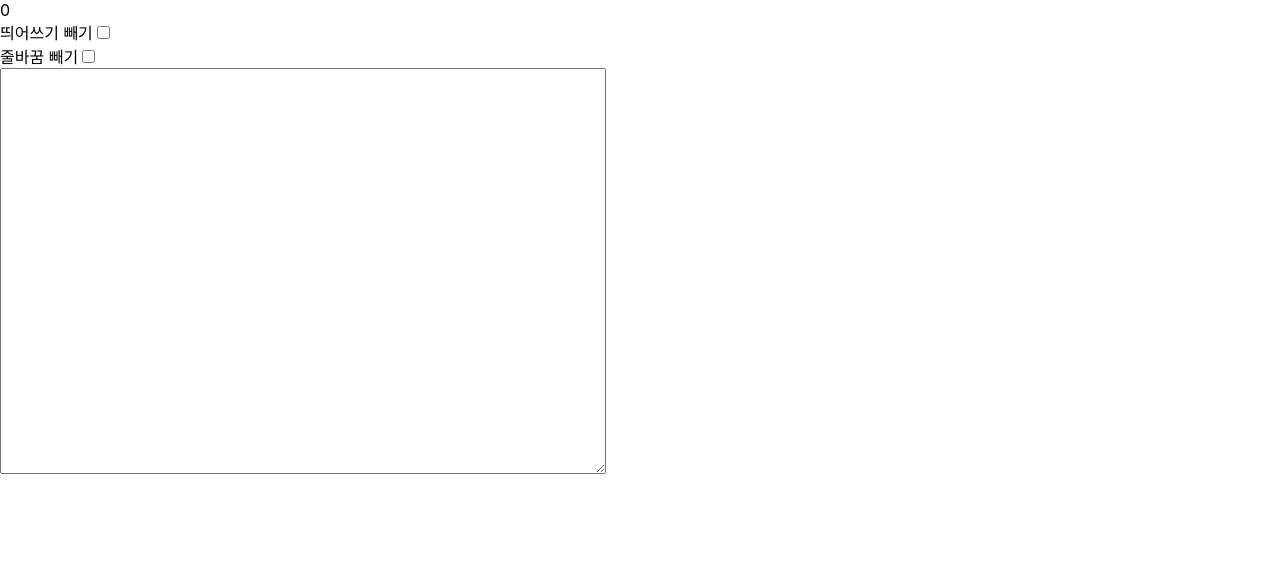
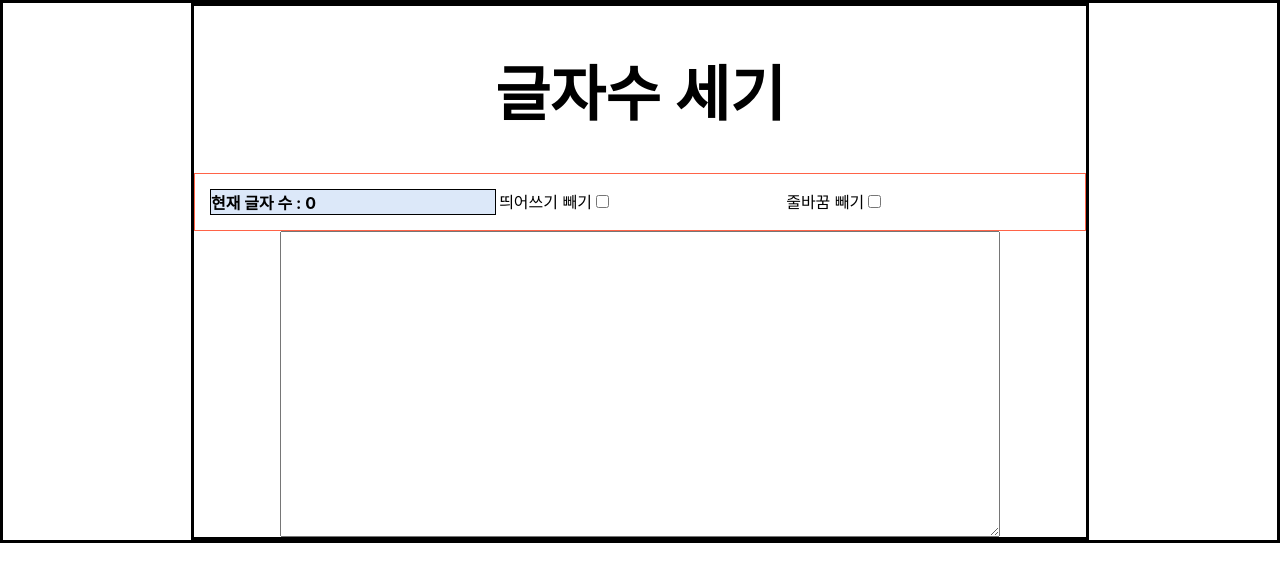
Before and after one commit to innovatorCho/memozi-app, a React (Create React App) app: page / in a window 1280 px wide. Shown: the top 582 px of the page. Built offline with nearby package versions, Linux system fonts and the light colour scheme.

Commit message:
css 작업진행

```diff
--- a/src/App.css
+++ b/src/App.css
@@ -1,10 +1,5 @@
 .App{
   display: flex;
   justify-content: center;
-  flex-direction: column;
+  border: solid;
 }
-
-.memozi-textarea {
-  width: 600px;
-  height: 400px;
-}
--- a/src/App.js
+++ b/src/App.js
@@ -1,103 +1,12 @@
-import { useState } from 'react';
 import './App.css';
+import TextLenCom from './components/TextLenCom';
 
 function App() {
 
-  const [textlen, setTextLen] = useState(0);
-  const [textCount, setTextCount] = useState(0);
-  const [textString, setTextString] = useState('');
-
-  const [checkedSpace, setCheckedSpace] = useState(false);
-  const [checkedEnter, setCheckedEnter] = useState(false);
-
-  const [spaceNum, setSpaceNum] = useState(0);
-  const [minusNum, setMinsNum] = useState(0);
-  const [lineNum, setLineNum] = useState(0);
-  const [multiByte, setMultByte] = useState(0);
-  const [singleByte, setSingleByte] = useState(0);
-
-  const CODE_SPACE = 'CSPACE';
-  const CODE_ENTER = 'CENTER';
-
-  const handleTextArea = (e) => {
-    setTextLen(e.target.value.length);
-    setTextCount(e.target.value.length);
-    setTextString(e.target.value);
-
-    let spacenum = 0, minusnum = 0, linenum = 0, multibyte = 0, singlebyte = 0;
-
-    for(let i = 0 ; i < e.target.value.length ; i++) {
-      //console.log(textString.charAt(i));
-      if(e.target.value.charAt(i)===' '){
-        spacenum++;
-      }
-      if(e.target.value.charCodeAt(i)===13 || e.target.value.charCodeAt(i)===10){
-        minusnum++;
-      }
-      if(e.target.value.charCodeAt(i)===10){
-        linenum++;
-      }
-      if(e.target.value.charCodeAt(i)>255){
-        multibyte++;
-      }else{
-        singlebyte++;
-      }
-    }
-    setSpaceNum(spacenum);
-    setMinsNum(minusnum);
-    setLineNum(linenum);
-    setMultByte(multibyte);
-    setSingleByte(singlebyte);
-    console.log(spacenum + " " + linenum + " " + minusnum + " " + multibyte + " " + singlebyte);
-    console.log(spaceNum + " " + lineNum + " " + minusNum + " " + multiByte + " " + singleByte);
-
-    let totalCount = singlebyte + multibyte;
-    setTextLen(totalCount);
-    //setTextCount();
-  }
-
-  const handleChecked = (e) => {
-
-    if(e.target.defaultValue === CODE_SPACE) {
-      setCheckedSpace(e.target.checked);
-    }
-    if(e.target.defaultValue === CODE_ENTER) {
-      setCheckedEnter(e.target.checked);
-    }
-    console.log(`${CODE_ENTER} is ${checkedEnter} and ${CODE_SPACE} is ${checkedSpace}`);
-    getTextCount();
-  }
-
-  const getTextCount = () => {
-    console.log(`${textlen}, spacenum : ${spaceNum}, lineNum : ${lineNum}`);
-    let totalCount = textCount;
-
-    if(checkedSpace) {
-      totalCount = totalCount - spaceNum;
-    }
-    if(checkedEnter) {
-      totalCount = totalCount - lineNum;
-    }
-    setTextLen(totalCount);
-   // setTextLen(totalCount);
-    console.log(spaceNum + " " + lineNum + " " + minusNum + " " + multiByte + " " + singleByte);
-   // console.log(`total count : ${total}`);
-  }
 
   return (
     <div className="App">
-      <div className='memozi-header'>
-        <label className='memozi-header__label'>{textlen}</label>
-        <div className='memozi-header__option__space'>
-          <label className='memozi-header__option__space__label'>띄어쓰기 빼기</label>
-          <input type="checkbox" className='memozi-header__option__space__blank' value={CODE_SPACE} onChange={handleChecked}></input>
-        </div>
-        <div className='memozi-header__option__enter'>
-          <label className='memozi-header__option__enter__label'>줄바꿈 빼기</label>
-          <input type="checkbox" className='memozi-header__option__enter__blank' value={CODE_ENTER} onChange={handleChecked}></input>
-        </div>
-      </div>
-      <textarea className='memozi-textarea' onChange={handleTextArea}></textarea>
+      <TextLenCom />
     </div>
   );
 }
--- /dev/null
+++ b/src/components/TextLenCom.css
@@ -0,0 +1,36 @@
+.textComponent {
+    width: 70%;
+    border: solid;
+}
+
+.memozi-header {
+    display: flex;
+    justify-content: space-between;
+    padding: 15px 15px;
+    box-sizing: block;
+    border: solid 1px tomato;
+}
+.memozi-header__block{
+    width: 33%;
+    height: 100%;
+}
+
+.textComponent-header{
+    text-align: center;
+    font-size: 30px;
+}
+.memozi-header__label{
+    font-weight: bold;
+}
+.memozi-header__div{
+    border: solid 1px;
+    background-color: rgb(138, 180, 236, 0.3);
+}
+.memozi-textarea__header{
+    display: flex;
+    justify-content: center;
+}
+.memozi-textarea {
+    width: 80%;
+    height: 300px;
+}
--- /dev/null
+++ b/src/components/TextLenCom.js
@@ -0,0 +1,92 @@
+import { useState, useEffect } from "react";
+import './TextLenCom.css';
+
+const TextLenCom = () => {
+    const [textlen, setTextLen] = useState(0);
+    const [textCount, setTextCount] = useState(0);
+    const [textString, setTextString] = useState('');
+
+    const [checkedSpace, setCheckedSpace] = useState(false);
+    const [checkedEnter, setCheckedEnter] = useState(false);
+
+    const CODE_SPACE = 'CSPACE';
+    const CODE_ENTER = 'CENTER';
+
+    const handleTextArea = (e) => {
+      setTextLen(e.target.value.length);
+      setTextCount(e.target.value.length);
+      setTextString(e.target.value);
+      //setTextCount();
+    }
+
+    const handleChecked = (e) => {
+
+      if(e.target.defaultValue === CODE_SPACE) {
+        setCheckedSpace(e.target.checked);
+      }
+      if(e.target.defaultValue === CODE_ENTER) {
+        setCheckedEnter(e.target.checked);
+      }
+    }
+
+    useEffect(() => {
+
+      let spacenum = 0, minusnum = 0, linenum = 0, multibyte = 0, singlebyte = 0;
+
+      for(let i = 0 ; i < textString.length ; i++) {
+        //console.log(textString.charAt(i));
+        if(textString.charAt(i)===' '){
+          spacenum++;
+        }
+        if(textString.charCodeAt(i)===13 || textString.charCodeAt(i)===10){
+          minusnum++;
+        }
+        if(textString.charCodeAt(i)===10){
+          linenum++;
+        }
+        if(textString.charCodeAt(i)>255){
+          multibyte++;
+        }else{
+          singlebyte++;
+        }
+      }
+      let totalCount = singlebyte + multibyte;
+
+      if(checkedSpace) {
+        totalCount = totalCount - spacenum;
+      }
+      if(checkedEnter) {
+        totalCount = totalCount - linenum;
+      }
+      setTextLen(totalCount);
+    });
+
+    return(
+        <div className="textComponent">
+            <header className="textComponent-header">
+                <h1>글자수 세기</h1>
+            </header>
+            <div className='memozi-header'>
+                <div className="memozi-header__div memozi-header__block">
+                    <label className='memozi-header__label'>
+                        <span>현재 글자 수 : </span>
+                        {textlen}
+                    </label>
+                </div>
+                <div className='memozi-header__option__space memozi-header__block'>
+                <label className='memozi-header__option__space__label'>띄어쓰기 빼기</label>
+                <input type="checkbox" className='memozi-header__option__space__blank' value={CODE_SPACE} onChange={handleChecked}></input>
+                </div>
+                <div className='memozi-header__option__enter memozi-header__block'>
+                <label className='memozi-header__option__enter__label'>줄바꿈 빼기</label>
+                <input type="checkbox" className='memozi-header__option__enter__blank' value={CODE_ENTER} onChange={handleChecked}></input>
+                </div>
+            </div>
+            <div className="memozi-textarea__header">
+                <textarea className='memozi-textarea' onChange={handleTextArea}></textarea>
+            </div>
+        </div>
+    );
+}
+
+export default TextLenCom;
```
